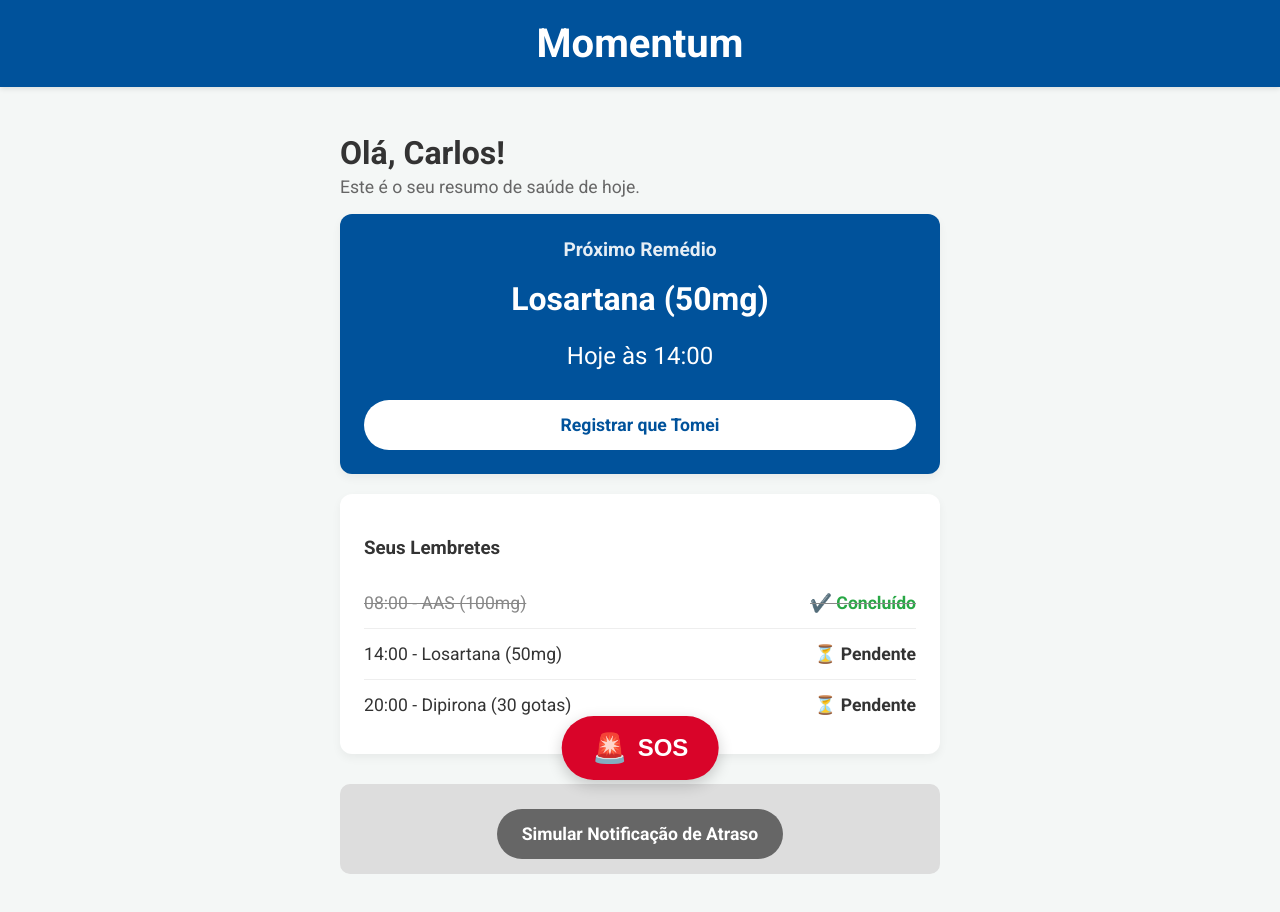
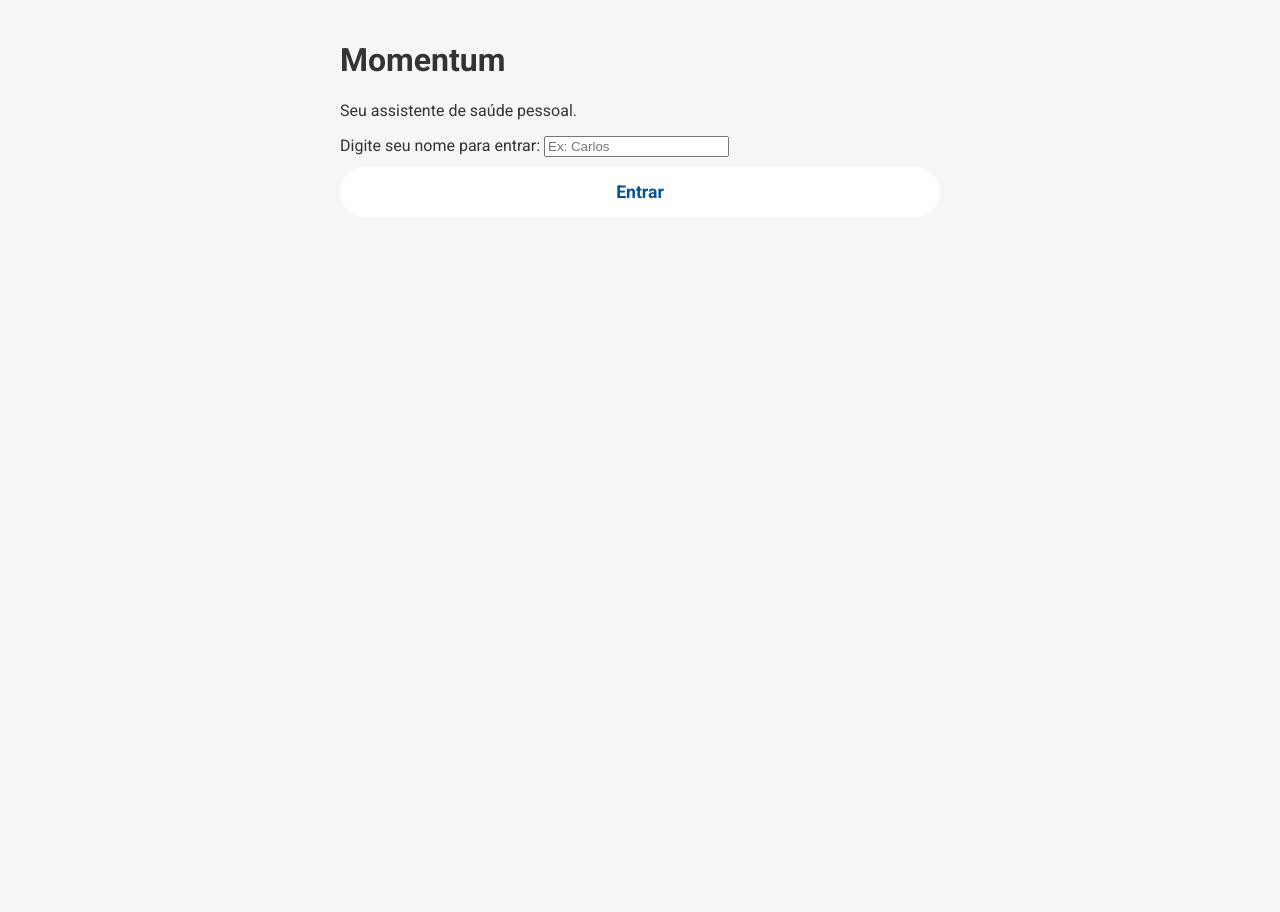
Before and after one commit to EduDeVeras/agoratemqueir, a plain HTML site: page index.html in a window 1280 px wide. After the commit the page ends 800 px from the top, so only its background shows below. Drawn offline with Linux system fonts and the light colour scheme.

Commit message:
Update index.html

```diff
--- a/index.html
+++ b/index.html
@@ -3,81 +3,24 @@
 <head>
     <meta charset="UTF-8">
     <meta name="viewport" content="width=device-width, initial-scale=1.0">
-    <title>Momentum - Cuidado Pessoal</title>
+    <title>Momentum - Login</title>
     <link rel="stylesheet" href="style.css">
     <link href="https://fonts.googleapis.com/css2?family=Roboto:wght@400;700&display=swap" rel="stylesheet">
 </head>
-<body>
+<body class="body-login">
 
-    <header>
+    <main class="login-container">
         <h1>Momentum</h1>
-    </header>
+        <p>Seu assistente de saúde pessoal.</p>
 
-    <main>
-        <h2>Olá, Carlos!</h2>
-        <p class="subtitulo">Este é o seu resumo de saúde de hoje.</p>
-
-        <div class="card card-destaque" id="card-proximo-remedio">
-            <h3>Próximo Remédio</h3>
-            <p class="remedio-nome">Losartana (50mg)</p>
-            <p class="remedio-horario">Hoje às 14:00</p>
-            <button id="btn-tomar-remedio" class="btn btn-principal">Registrar que Tomei</button>
-        </div>
-
-        <div class="card">
-            <h3>Seus Lembretes</h3>
-            <ul id="lista-remedios">
-                <li class="remedio-item concluido">
-                    <span>08:00 - AAS (100mg)</span>
-                    <span>✔️ Concluído</span>
-                </li>
-                <li class="remedio-item pendente" id="item-remedio-14h">
-                    <span>14:00 - Losartana (50mg)</span>
-                    <span>⏳ Pendente</span>
-                </li>
-                <li class="remedio-item pendente">
-                    <span>20:00 - Dipirona (30 gotas)</span>
-                    <span>⏳ Pendente</span>
-                </li>
-            </ul>
-        </div>
-
-        <div class="card-simulacao">
-            <button id="btn-simular-atraso" class="btn">Simular Notificação de Atraso</button>
-        </div>
-
+        <form id="login-form">
+            <div class="form-group">
+                <label for="username">Digite seu nome para entrar:</label>
+                <input type="text" id="username" placeholder="Ex: Carlos" required>
+            </div>
+            <button type="submit" class="btn btn-principal">Entrar</button>
+        </form>
     </main>
-
-    <button id="sos-button" class="sos-btn">
-        <span class="sos-icon">🚨</span>
-        <span class="sos-text">SOS</span>
-    </button>
-
-    <div id="overlay" class="hidden"></div>
-
-    <div id="modal-atraso" class="modal hidden">
-        <div class="modal-header-atraso">
-            <h2>⚠️ REMÉDIO ATRASADO!</h2>
-        </div>
-        <div class="modal-body">
-            <p>Você ainda não registrou o seu "Dipirona (30 gotas)" das 20:00.</p>
-            <button id="btn-tomei-agora" class="btn btn-principal">Tomei Agora</button>
-            <button id="btn-fechar-modal-atraso" class="btn btn-secundario">Fechar</button>
-        </div>
-    </div>
-
-    <div id="modal-sos" class="modal hidden">
-        <div class="modal-header-sos">
-            <h2>🚨 EMERGÊNCIA 🚨</h2>
-        </div>
-        <div class="modal-body">
-            <p>Ligar para a Ambulância (192) em...</p>
-            <h1 id="contador-sos">5</h1>
-            <p>Pressione "CANCELAR" se foi um engano.</p>
-            <button id="btn-confirmar-sos" class="btn btn-sos-confirmar">LIGAR AGORA</button>
-            <button id="btn-cancelar-sos" class="btn btn-secundario">CANCELAR</button>
-        </div>
-    </div>
 
     <script src="script.js"></script>
 </body>
```
